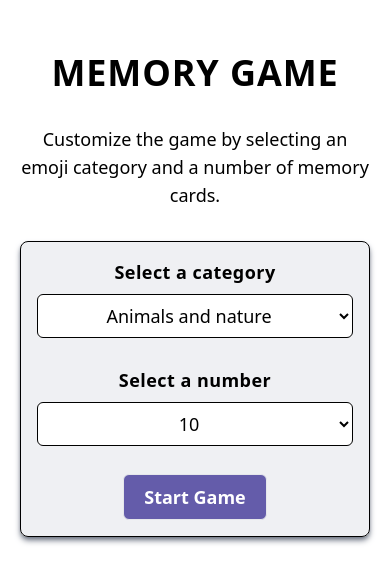
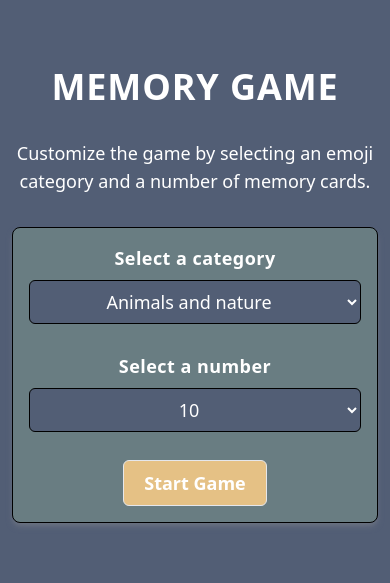
Before and after one commit to Dtorosian/memory-images, a React (Vite) app: page / in a window 390 px wide. Shown: the part 127-710 px from the top of the page. Built offline with nearby package versions, Linux system fonts and the light colour scheme.

Commit message:
Refactor memory game components for improved styling and functionality; update color scheme and enhance layout responsiveness

```diff
--- a/index.html
+++ b/index.html
@@ -6,7 +6,7 @@
     <meta name="viewport" content="width=device-width, initial-scale=1.0" />
     <title>Memory Cards</title>
   </head>
-  <body class="font-arial bg-white text-black">
+  <body>
     <div id="root"></div>
     <script type="module" src="/src/main.jsx"></script>
   </body>
--- a/src/App.jsx
+++ b/src/App.jsx
@@ -16,7 +16,11 @@ export default function App() {
     const [areAllCardsMatched, setAreAllCardsMatched] = useState(false)
     const [isError, setIsError] = useState(false)
 
-    const primaryColor = 'bg-custom-blue'
+    const primaryColor = 'bg-sand-beige'
+    const secondaryColor = 'bg-mud-green'
+    const backgroundColor = 'bg-ink-gray'
+    const textColor = 'text-white'
+    const fontType = 'font-arial'
 
     useEffect(() => {
         if (selectedCards.length === 2 && selectedCards[0].name === selectedCards[1].name) {
@@ -115,18 +119,21 @@ export default function App() {
     }
 
     return (
-        <div className='flex flex-col justify-center items-center gap-8 text-xl h-full min-h-screen p-1 w-11/12 mx-auto'>
-            <h1 className='text-black text-4xl font-bold tracking-wide uppercase m-0 md:text-5xl'>Memory Game</h1>
+        <div className={`${backgroundColor} ${textColor} ${fontType} flex flex-col justify-center items-center gap-8 text-xl h-full min-h-screen p-3 mx-auto`}>
+            <h1 className='text-4xl font-bold tracking-wide uppercase m-0 md:text-5xl'>Memory Game</h1>
             {!isGameOn && !isError &&
                 <StartPage
                     onSubmit={startGame}
                     onChange={handleFormChange}
                     primaryColor={primaryColor}
+                    secondaryColor={secondaryColor}
+                    textColor={textColor}
+                    backgroundColor={backgroundColor}
                 />
             }
             {isGameOn && !areAllCardsMatched &&
                 <AssistiveTechInfo emojisData={emojisData} matchedCards={matchedCards} />}
-            {areAllCardsMatched && <GameOver onClick={resetGame} primaryColor={primaryColor} />}
+            {areAllCardsMatched && <GameOver onClick={resetGame} primaryColor={primaryColor} secondaryColor={secondaryColor} />}
             {isGameOn &&
                 <MemoryCard
                     onClick={turnCard}
@@ -134,6 +141,7 @@ export default function App() {
                     selectedCards={selectedCards}
                     matchedCards={matchedCards}
                     primaryColor={primaryColor}
+                    secondaryColor={secondaryColor}
                 />
             }
             {isError && <ErrorCard onClick={resetError} />}
--- a/src/components/EmojiButton.jsx
+++ b/src/components/EmojiButton.jsx
@@ -7,13 +7,14 @@ export default function EmojiButton({
     selectedCardEntry,
     matchedCardEntry,
     index,
-    primaryColor
+    primaryColor,
+    secondaryColor
 }) {
 
     const btnStyle =
         matchedCardEntry ? "bg-gray-100 text-opacity-100 border-black" :
-        selectedCardEntry ? "bg-opacity-90 text-opacity-100 border-sky-200" :
-        "hover:border-sky-200 cursor-pointer"
+        selectedCardEntry ? `${secondaryColor} bg-opacity-90 text-opacity-100 border-sky-200` :
+        `${primaryColor} hover:border-sky-200 cursor-pointer`
 
     const btnAria =
         matchedCardEntry ? `${decodeEntity(emoji.name)}. Matched.` :
@@ -25,7 +26,7 @@ export default function EmojiButton({
     return (
         <motion.div whileHover={{ scale: hiddenCardScale }}>
             <button
-                className={`${primaryColor} text-black text-4xl font-semibold text-opacity-0 border-2 rounded-md px-1 py-5 w-full h-full transition duration-150 ease-in-out  md:text-6xl lg:px-2 lg:py-8 ${btnStyle} shadow-md shadow-gray-400`}
+                className={` text-black text-4xl font-semibold text-opacity-0 border-2 rounded-md px-1 py-5 w-full h-full transition duration-150 ease-in-out  md:text-6xl lg:px-2 lg:py-8 ${btnStyle} shadow-md shadow-gray-400`}
                 onClick={selectedCardEntry ? null : onClick}
                 disabled={matchedCardEntry}
                 aria-label={`Position ${index + 1}: ${btnAria}`}
--- a/src/components/GameOver.jsx
+++ b/src/components/GameOver.jsx
@@ -1,7 +1,7 @@
 import { useEffect, useRef } from 'react'
 import RegularButton from './RegularButton'
 
-export default function GameOver({ onClick, primaryColor }) {
+export default function GameOver({ onClick, primaryColor, secondaryColor }) {
     const divRef = useRef(null)
 
     useEffect(() => {
@@ -10,7 +10,7 @@ export default function GameOver({ onClick, primaryColor }) {
 
     return (
         <section
-            className="flex flex-col justify-center items-center text-center gap-4 bg-gray-200 text-black font-bold tracking-wide rounded-lg py-6 w-11/12 border border-black shadow-md shadow-gray-500 v lg:w-1/2"
+            className={`${secondaryColor} flex flex-col justify-center items-center text-center gap-4 font-bold tracking-wide rounded-lg py-6 w-11/12 border border-black shadow-md shadow-gray-500 v lg:w-1/2`}
             tabIndex={0}
             ref={divRef}
         >
--- a/src/components/MemoryCard.jsx
+++ b/src/components/MemoryCard.jsx
@@ -1,6 +1,6 @@
 import EmojiButton from './EmojiButton'
 
-export default function MemoryCard({ onClick, data, selectedCards, matchedCards, primaryColor }) {
+export default function MemoryCard({ onClick, data, selectedCards, matchedCards, primaryColor, secondaryColor }) {
     const cardEl = data.map((emoji, index) => {
         const selectedCardEntry = selectedCards.find(emoji => emoji.index === index)
         const matchedCardEntry = matchedCards.find(emoji => emoji.index === index)
@@ -14,6 +14,7 @@ export default function MemoryCard({ onClick, data, selectedCards, matchedCards,
                     matchedCardEntry={matchedCardEntry}
                     index={index}
                     primaryColor={primaryColor}
+                    secondaryColor={secondaryColor}
                 />
             </li>
         )
--- a/src/components/Select.jsx
+++ b/src/components/Select.jsx
@@ -1,12 +1,12 @@
 import { data } from '../data/data'
 import Option from './Option'
 
-export default function Select({ onChange }) {
+export default function Select({ onChange, backgroundColor }) {
     const selectEl = Object.entries(data).map(([ key, value ]) => (
-        <div key={key} className="flex flex-col gap-2 text-black mb-3">
-            <label className='font-bold tracking-wide text-center' htmlFor={key}>Select a {key}</label>
+        <div key={key} className="flex flex-col gap-2 mb-3">
+            <label className={`font-bold tracking-wide text-center `}htmlFor={key}>Select a {key}</label>
             <select
-                className={`bg-white text-black text-center p-2 border border-black rounded-md cursor-pointer transition duration-150 ease-in-out hover:bg-gray-100  focus:bg-white focus:text-black focus:shadow-sm`}
+                className={`${backgroundColor} text-center p-2 border border-black rounded-md cursor-pointer transition duration-150 ease-in-out  active:${backgroundColor} focus:shadow-sm`}
                 name={key}
                 id={key}
                 onChange={onChange}
--- a/src/components/StartPage.jsx
+++ b/src/components/StartPage.jsx
@@ -1,15 +1,14 @@
 import RegularButton from './RegularButton'
 import Select from './Select'
 
-export default function StartPage({ onSubmit, onChange, primaryColor }) {
+export default function StartPage({ onSubmit, onChange, primaryColor, secondaryColor,  backgroundColor }) {
     return (
         <div className="flex flex-col justify-center gap-8 text-start">
             <p className="text-lg text-center">
                 Customize the game by selecting an emoji category and a number of memory cards.
             </p>
-            <form className={`flex flex-col gap-4 bg-gray-200 bg-opacity-60 text-black
-             rounded-lg text-lg p-4 border border-black shadow-md shadow-gray-500 `}>
-                <Select onChange={onChange} />
+            <form className={`${secondaryColor} flex flex-col gap-4  bg-opacity-60 rounded-lg text-lg p-4 border border-black shadow-md shadow-gray-500 `}>
+                <Select onChange={onChange} backgroundColor={backgroundColor} />
                 <RegularButton onClick={onSubmit} primaryColor={primaryColor}>
                     Start Game
                 </RegularButton>
--- a/tailwind.config.js
+++ b/tailwind.config.js
@@ -7,7 +7,32 @@ export default {
   theme: {
     extend: {
       colors: {
-        'custom-blue': '#645CAA', // Add the base color
+        'custom-blue': '#645CAA',
+        //
+        'deep-sea': '#183e4b',
+        'not-deep-blue': '#8ba0a4',
+        'coral-red': '#d74a49',
+        //
+        'midnight-blue': '#023047',
+        'golden-yellow': '#FFB703',
+        'somewhat-purple': '#525e75',
+        //
+        'seafoam-blue': '#CBF3F0',
+        'turquoise-blue': '#2EC4B6',
+        'coral-yellow': '#FFBF69',
+        //
+        'pumpkin': '#FF6D00',
+        'carolina-blue': '#86bbd8',
+        'orange-peel': '#FF9E00',
+        //
+        'beige': '#EAF0CE',
+        'slate-gray': '#7D8491',
+        'english-violet': '#574B60',
+        //
+        'ink-gray': '#525e75',
+        'mud-green': '#78938a',
+        'sand-beige': '#e5c185',
+
       },
       opacity: {
         '65': '0.65', // Add opacity 65% (A6 hex opacity)
```
